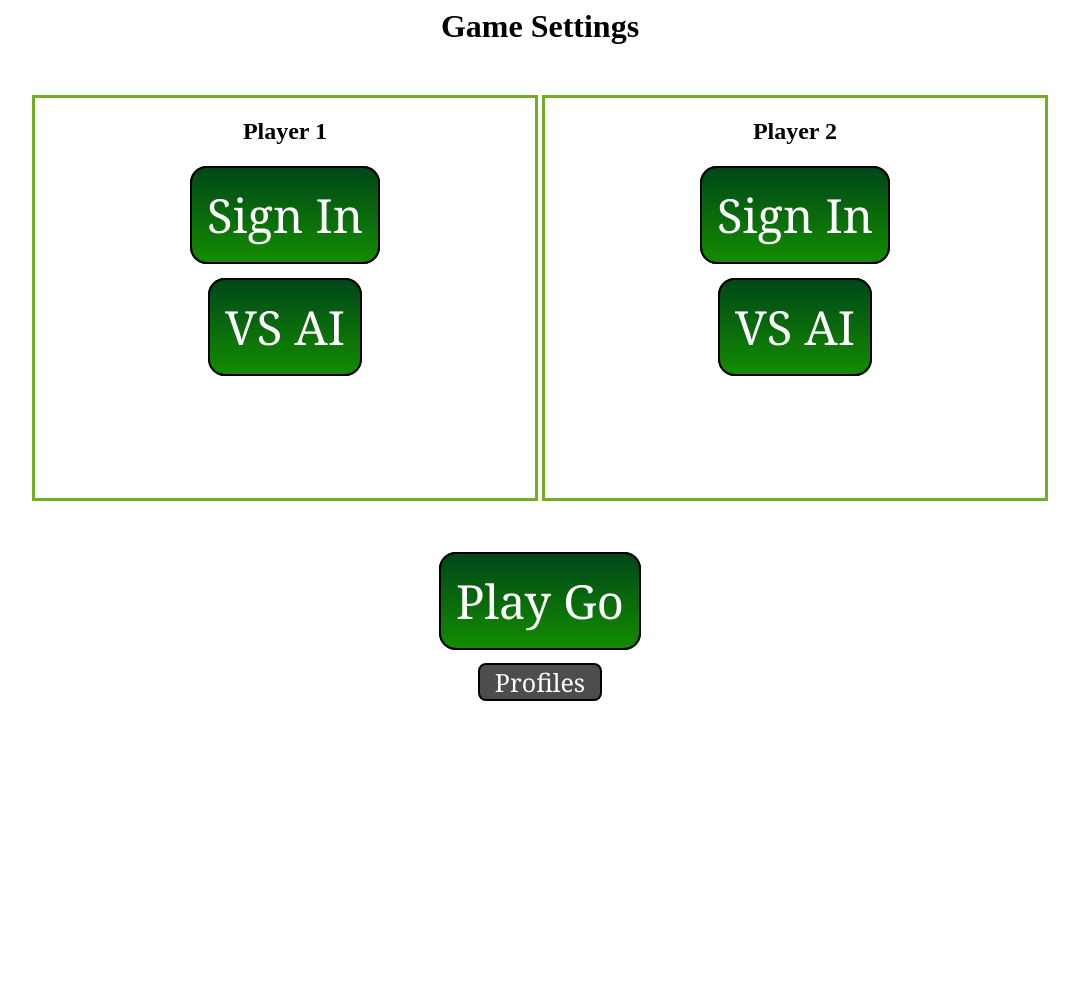
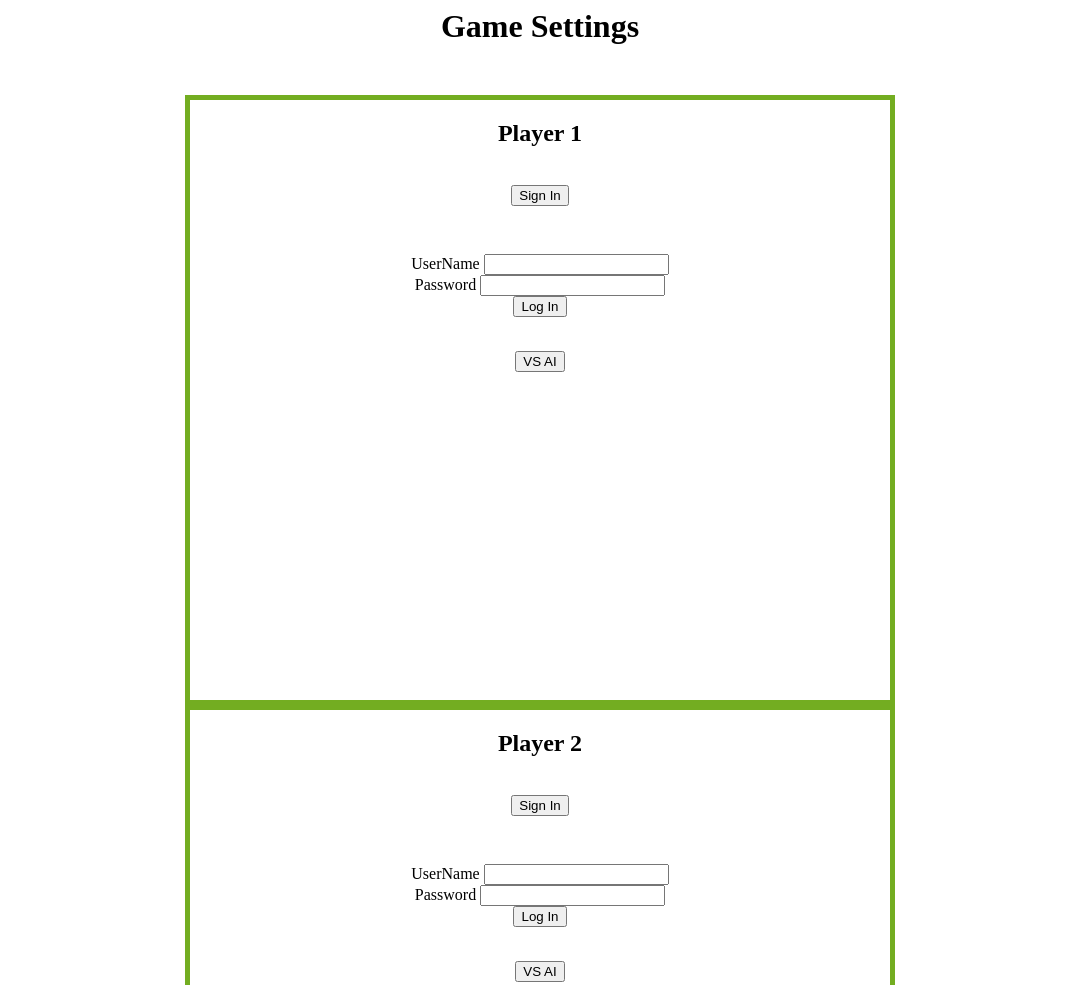
Before and after one commit to everybody4somebody/seng299Project, a plain HTML site: page GoProject/public/gameSettings.html in a window 1280 px wide. Shown: the top 985 px of the page, without its empty margins (100-1179 px from the left). Before the commit the page ends 800 px from the top, so only its background shows below. Drawn offline with Linux system fonts and the light colour scheme.

Commit message:
HoverboardStuff

```diff
--- a/GoProject/public/gameSettings.css
+++ b/GoProject/public/gameSettings.css
@@ -40,14 +40,11 @@
 	background: #c9c9c9;
 	text-decoration: none;
 }
-div.SignIn{
-	border: 3px solid #73AD21;
-	margin: auto;
-	width: 500px;
-	height: 400px;
+.PlayerBox{
+	border: 5px solid #73AD21;
+	width: 700px;
+	height: 600px;
 	display:inline-block;
-
-
 }
 
 .button_holder{
@@ -59,7 +56,7 @@ h1{
 	margin-bottom: 50px;
 }
 
-.sign_in_boxes {
+.PlayersBoxes {
 	text-align: center;
 	margin-bottom: 50px;
 }
--- a/GoProject/public/gameSettings.html
+++ b/GoProject/public/gameSettings.html
@@ -7,23 +7,41 @@
 
         <h1 align="center">Game Settings</h1>
 
-        <div class='sign_in_boxes'>
-			<div class ="Signin">
+        <div class='PlayersBoxes'>
+			<div class ="PlayerBox">
 				<h2>Player 1</h2></br>
+
 				<div class="button_holder">
-				<a href="http://localhost:3000/SignIn.html" id="play_button" class="btn">Sign In</a>
+					<button id="SignIn" onclick="SignInAppear()" >Sign In</button>
 				</div></br>
-				<div class="button_holder">
-				<a href="http://www.google.ca" id="play_button" class="btn">VS AI</a>
+
+				<div style= "text-align: center">
+					<form action="demo_form.asp">
+					  UserName <input type="text" name="UserName"><br>
+					  Password <input type="text" name="Password"><br>
+					  <button type="button" >Log In</button>
+					</form>
+				</div></br>
+
+				<div>
+					<button id="VSAI">VS AI</button>
 				</div>
 			</div>
-			<div class ="Signin">
+
+			<div class ="PlayerBox">
 				<h2>Player 2</h2></br>
 				<div class="button_holder">
-				<a href="http://localhost:3000/SignIn.html" id="play_button" class="btn">Sign In</a>
+					<button id="SignIn">Sign In</button>
 				</div></br>
-				<div class="button_holder">
-				<a href="http://www.google.ca" id="play_button" class="btn">VS AI</a>
+				<div style= "text-align: center">
+					<form action="demo_form.asp">
+					  UserName <input type="text" name="UserName"><br>
+					  Password <input type="text" name="Password"><br>
+					  <button type="button" >Log In</button>
+					</form>
+				</div></br>
+				<div>
+				<button  id="VSAI">VS AI</button>
 				</div>
 			</div>
         </div>
--- a/GoProject/public/script.js
+++ b/GoProject/public/script.js
@@ -1,5 +1,7 @@
  //@param cb {function} callback to call when the request comes back from the server.
-var serverInterface = new ServerInterface("localhost", 3000);
+//var serverInterface = new ServerInterface("localhost", 3000);
+
+
 
 function getData(cb){
     $.get("/data", function(data, textStatus, xhr){
```
Also changed, not shown: GoProject/public/scriptForSignIn.js (added, +25 -0 lines).
